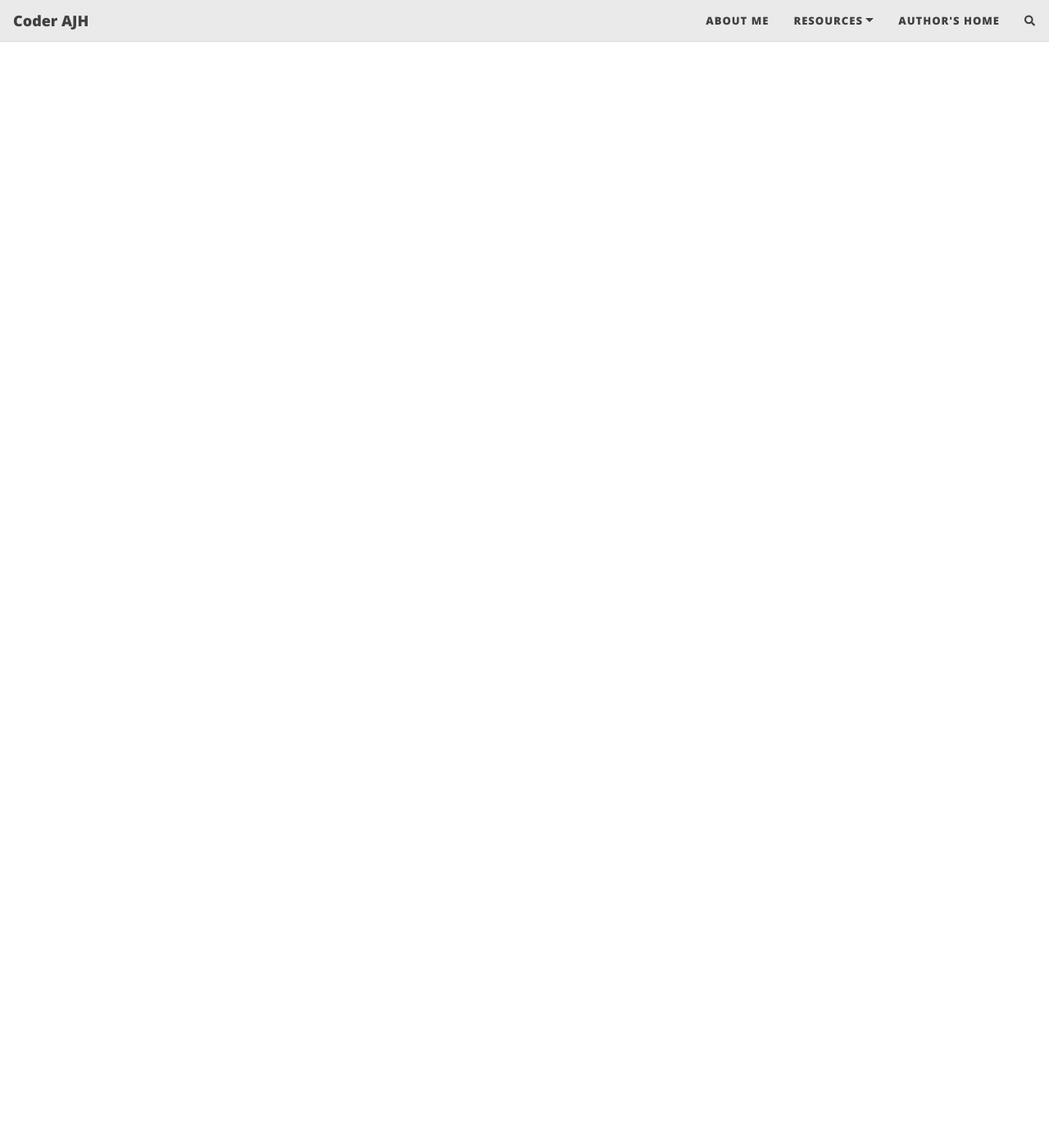
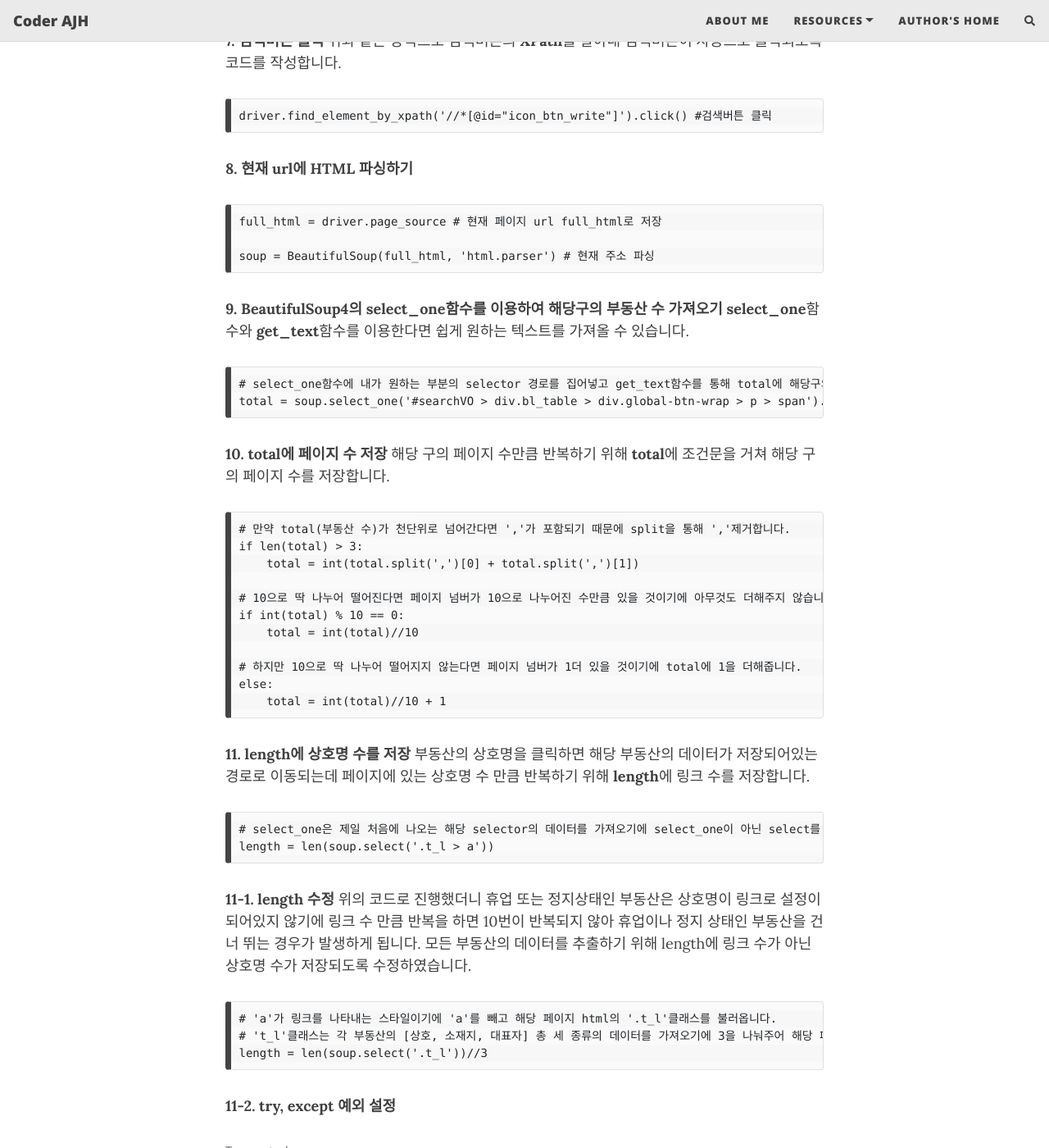
Before and after one commit to junhong625/junhong625.github.io, a Jekyll site: the page built from _posts/2022-01-27-crawling.md, in a window 1280 px wide and 1400 px high, scrolled down 3246 px. Shown: the whole window at 82% size. Built offline with Jekyll 4.4.1, drawn with Linux system fonts in a browser that asks for light colours; nearby versions of some CDN libraries; comment, search, counter and statistics services are not loaded; some of the changed text lies outside the part shown.

Commit message:
Update 2022-01-27-crawling.md

````diff
--- a/_posts/2022-01-27-crawling.md
+++ b/_posts/2022-01-27-crawling.md
@@ -9,8 +9,11 @@ comments: true
 ---
 
 # 크롤링으로 서울시 부동산 중개업 데이터 가져오기
+Selenium을 활용한 크롤링 실습을 위해 [[국가공간정보포털](http://www.nsdi.go.kr/lxportal/?menuno=4085)]에서 서울시 부동산중개업 데이터를 추출하여 저장하는 자동화 코드를 작성해봤습니다.
+본 포스팅은 해당 코드를 정리한 것입니다.
 
 ## 크롤링 환경 세팅
+> 기본적으로 파이썬이 설치되어 있는 환경
 
 **1. 필요 라이브러리 설치**
 
@@ -44,7 +47,97 @@ import time
 데이터가 들어갈 list를 생성해줍니다.
 ```
 name_list = [] # '상호명'이 들어갈 list
+
 address_list = [] # '소재지'가 들어갈 list
+
 person_list = [] # '대표자'가 들어갈 list
+
 phonenumber_list = [] # '전화번호'가 들어갈 list
 ```
+
+**4. Chrome driver로 html페이지 가져오기**
+```
+driver = webdriver.Chrome('chromedriver.exe') # ()안에 chromedriver.exe파일 경로 입력
+
+driver.get('http://www.nsdi.go.kr/lxportal/?menuno=4085') # ()안에 접속할 url 입력
+```
+
+**5. 서울특별시와 각 구의 XPath 알아내기**
+<img src='https://user-images.githubusercontent.com/83000975/152815424-b045ccb9-9aab-421b-a9b9-3354cb1892dd.png' height=800 width=1200>
+
+**개발자도구(F12)**를 통해 서울특별시와 각 구의 XPath를 알아냈습니다.
+```
+서울특별시의 XPath : //*[@id="shSido"]/option[2]
+각 구의 XPath : //*[@id="shSigungu"]/option[number] # number = 각 구의 넘버(2~27)
+```
+
+**6. 알아낸 XPath를 이용하여 카테고리 자동 선택**
+**find_element_by_xpath** 함수를 활용하면 XPath를 이용하여 카테고리 선택이 가능합니다.
+```
+driver.find_element_by_xpath('//*[@id="shSido"]/option[2]').click() # 서울특별시
+
+driver.find_element_by_xpath('//*[@id="shSigungu"]/option[%s]'%(idx)).click() # 각 구
+```
+XPath 뿐만이 아니라
+- tag_name
+- id
+- class_name
+- link_text
+- partial_link_text
+- css_selector
+이와 같은 다른 요소로도 카테고리 선택이 가능합니다.
+
+**7. 검색버튼 클릭**
+위와 같은 방식으로 검색버튼의 **XPath**를 알아내 검색버튼이 자동으로 클릭되도록 코드를 작성합니다.
+```
+driver.find_element_by_xpath('//*[@id="icon_btn_write"]').click() #검색버튼 클릭
+```
+
+**8. 현재 url에 HTML 파싱하기**
+```
+full_html = driver.page_source # 현재 페이지 url full_html로 저장
+
+soup = BeautifulSoup(full_html, 'html.parser') # 현재 주소 파싱
+```
+
+**9. BeautifulSoup4의 select_one함수를 이용하여 해당구의 부동산 수 가져오기**
+**select_one**함수와 **get_text**함수를 이용한다면 쉽게 원하는 텍스트를 가져올 수 있습니다.
+```
+# select_one함수에 내가 원하는 부분의 selector 경로를 집어넣고 get_text함수를 통해 total에 해당구의 부동산 수 텍스트 저장
+total = soup.select_one('#searchVO > div.bl_table > div.global-btn-wrap > p > span').get_text()
+```
+
+**10. total에 페이지 수 저장**
+해당 구의 페이지 수만큼 반복하기 위해 **total**에 조건문을 거쳐 해당 구의 페이지 수를 저장합니다.
+```
+# 만약 total(부동산 수)가 천단위로 넘어간다면 ','가 포함되기 때문에 split을 통해 ','제거합니다.
+if len(total) > 3:
+    total = int(total.split(',')[0] + total.split(',')[1])
+
+# 10으로 딱 나누어 떨어진다면 페이지 넘버가 10으로 나누어진 수만큼 있을 것이기에 아무것도 더해주지 않습니다.
+if int(total) % 10 == 0:
+    total = int(total)//10
+
+# 하지만 10으로 딱 나누어 떨어지지 않는다면 페이지 넘버가 1더 있을 것이기에 total에 1을 더해줍니다.
+else:
+    total = int(total)//10 + 1
+```
+
+
+**11. length에 상호명 수를 저장**
+부동산의 상호명을 클릭하면 해당 부동산의 데이터가 저장되어있는 경로로 이동되는데 페이지에 있는 상호명 수 만큼 반복하기 위해 **length**에 링크 수를 저장합니다.
+```
+# select_one은 제일 처음에 나오는 해당 selector의 데이터를 가져오기에 select_one이 아닌 select를 이용하여 모든 링크를 가져와 링크들의 수를 length에 저장합니다.
+length = len(soup.select('.t_l > a'))
+```
+
+**11-1. length 수정**
+위의 코드로 진행했더니 휴업 또는 정지상태인 부동산은 상호명이 링크로 설정이 되어있지 않기에 링크 수 만큼 반복을 하면 10번이 반복되지 않아 휴업이나 정지 상태인 부동산을 건너 뛰는 경우가 발생하게 됩니다.
+모든 부동산의 데이터를 추출하기 위해 length에 링크 수가 아닌 상호명 수가 저장되도록 수정하였습니다.
+```
+# 'a'가 링크를 나타내는 스타일이기에 'a'를 빼고 해당 페이지 html의 '.t_l'클래스를 불러옵니다.
+# 't_l'클래스는 각 부동산의 [상호, 소재지, 대표자] 총 세 종류의 데이터를 가져오기에 3을 나눠주어 해당 페이지의 부동산 수를 length에 집어넣어 줍니다.
+length = len(soup.select('.t_l'))//3
+```
+
+**11-2. try, except 예외 설정**
````
